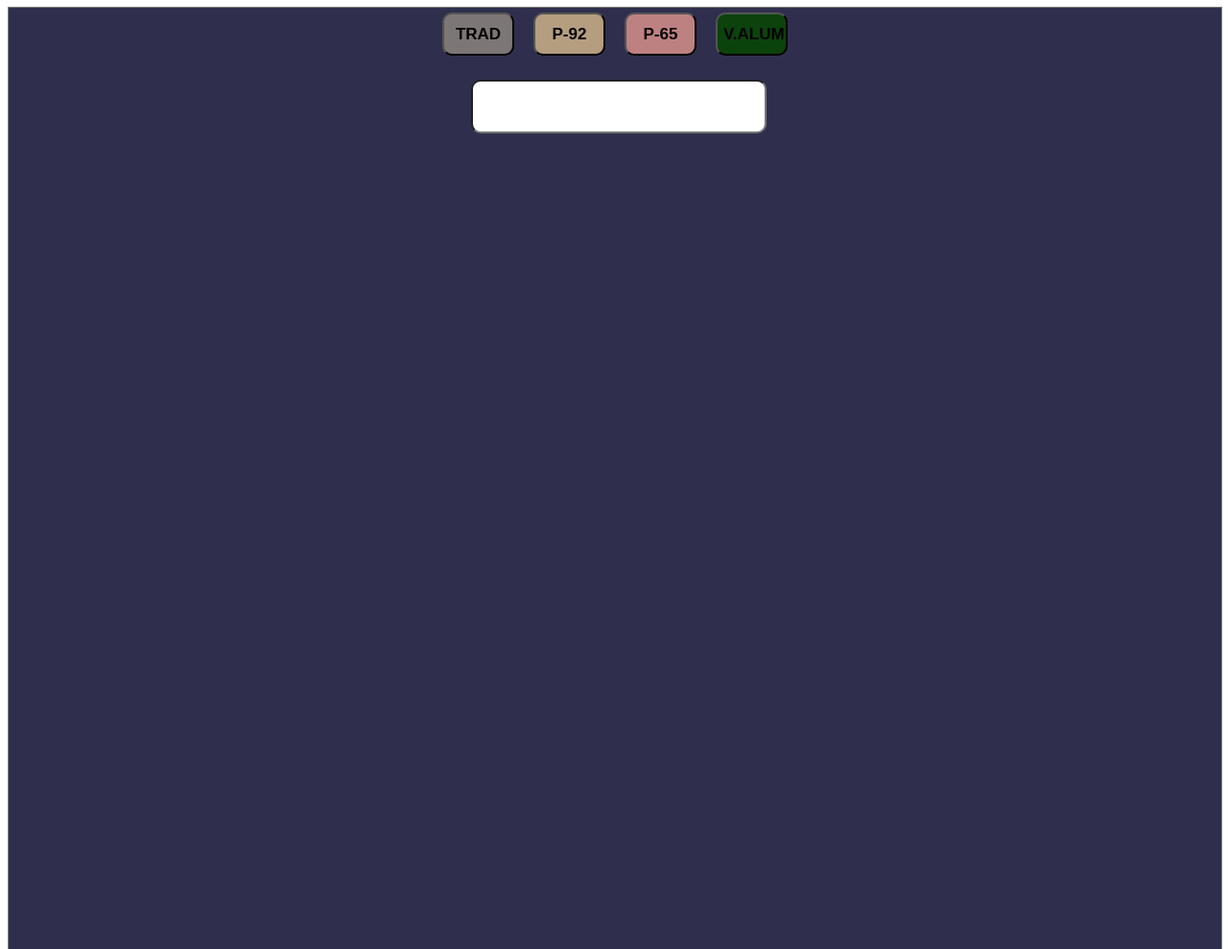
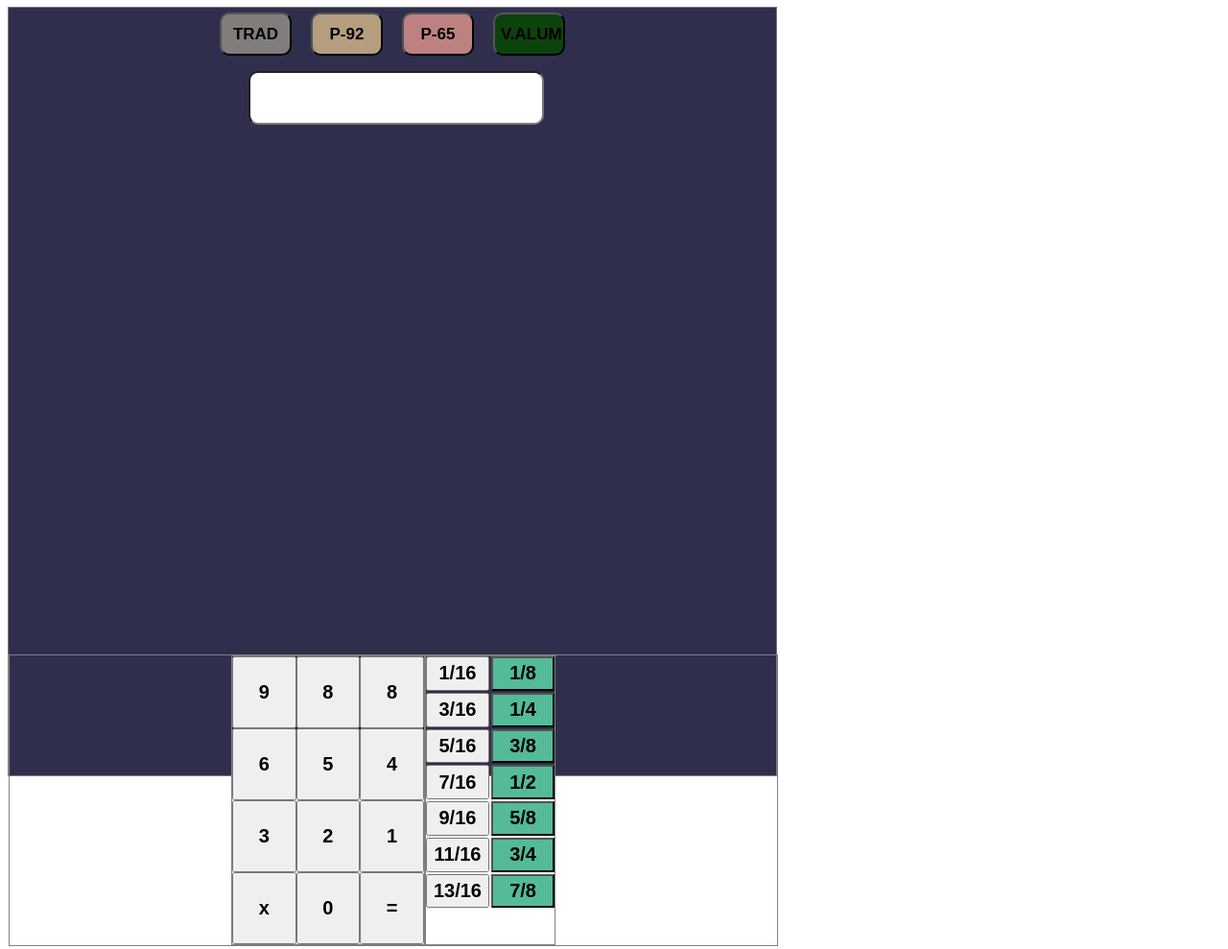
Before and after one commit to Daniel0390/RAPIDO_CALC_II, a plain HTML site: page index.html in a window 1280 px wide. Shown: the top 989 px of the page at 96% size. Drawn offline with Linux system fonts and the light colour scheme.

Commit message:
no scrolling

```diff
--- a/estilos.css
+++ b/estilos.css
@@ -6,9 +6,9 @@ body{
 
 .cont1{
     background-color: rgb(47, 47, 77);
-    width: 100%;
-    min-width: 335px;
-    max-height: 100%;
+
+    max-width: 100vh;
+    max-height: 100vh;
     border: grey 1px solid;
     /* border-radius: 10px; */
     margin: auto;
@@ -52,7 +52,7 @@ body{
 
 
 .btn_trad{
-    background-color: rgb(125, 118, 118) ;
+    background-color: rgb(129, 125, 125) ;
     width: 75px;
     height: 45px;
     border-radius: 10px;
@@ -103,7 +103,7 @@ body{
     width: 100%;
     display: flex;
     justify-content: center;
-    margin-top: 80%;
+    margin-top: 69%;
 
 
 
```
